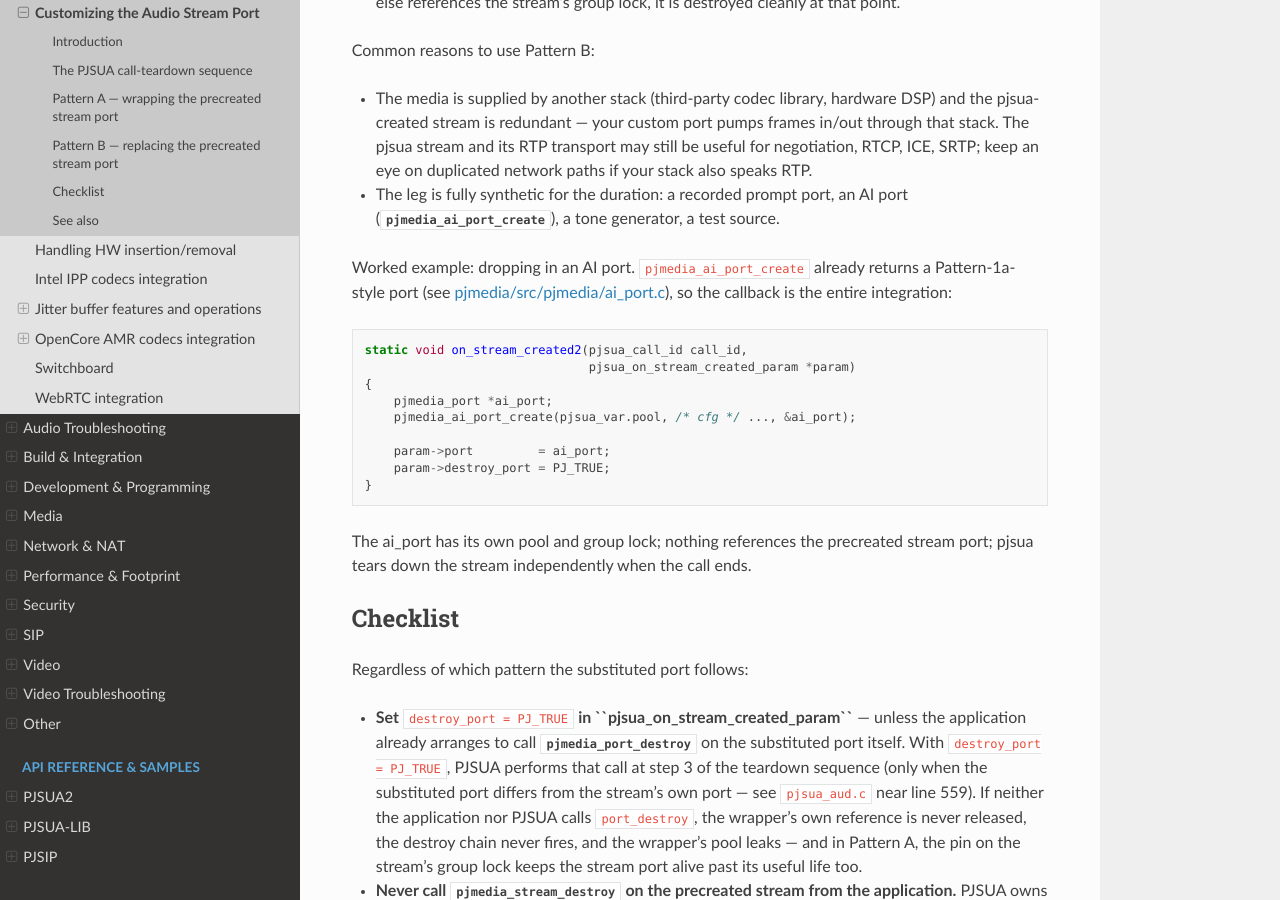
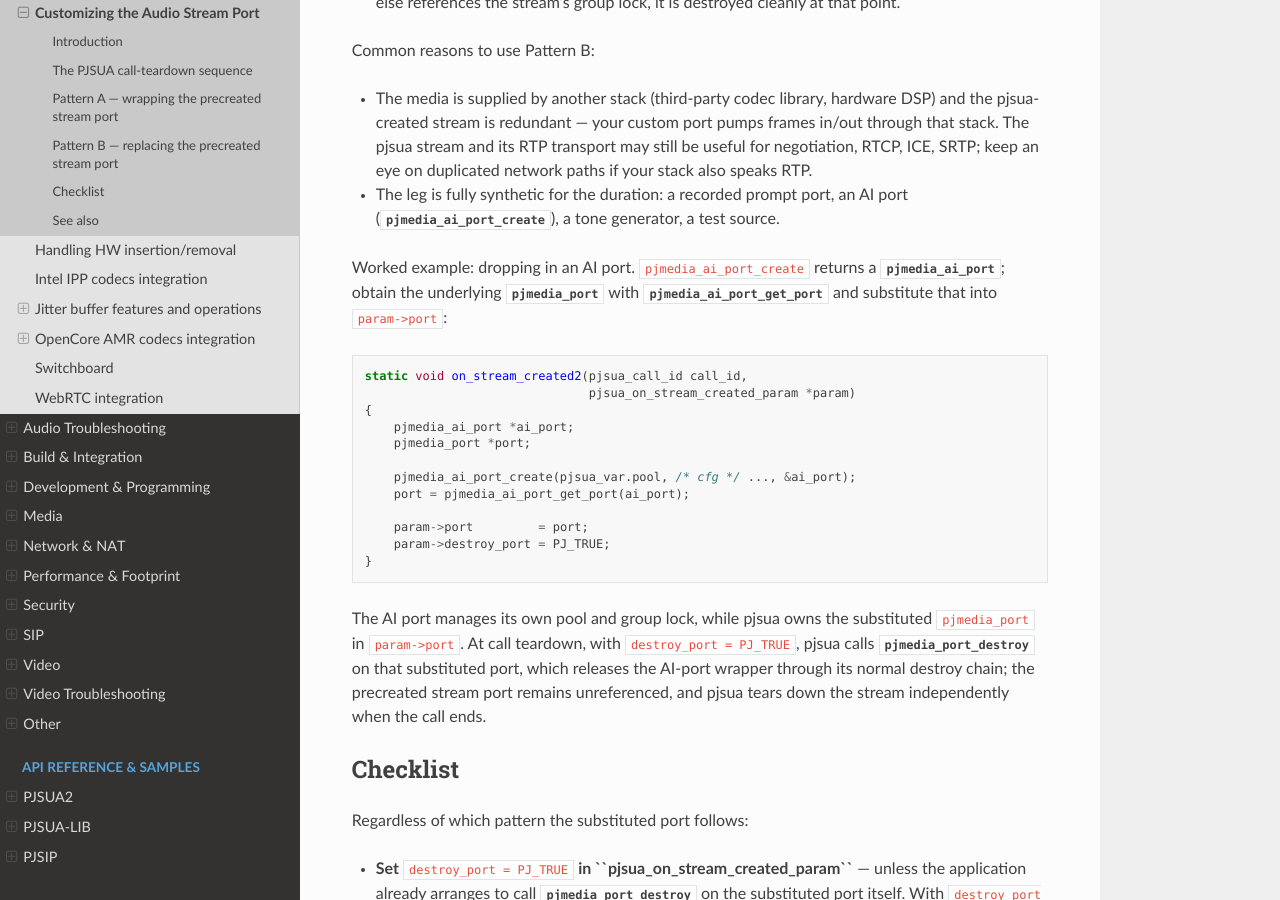
Before and after one commit to pjsip/pjproject_docs, a Sphinx documentation site: the page built from docs/source/specific-guides/audio/custom_audio_stream_port.rst, in a window 1280 px wide and 900 px high, scrolled down 5698 px. Built offline with Sphinx 7.4.7 and the Read the Docs theme 3.1.0, drawn with Linux system fonts in a browser that asks for light colours; the version number could not be read and is left out.

Commit message:
Potential fix for pull request finding
Co-authored-by: Copilot Autofix powered by AI <175728472+Copilot@users.noreply.github.com>

```diff
--- a/docs/source/specific-guides/audio/custom_audio_stream_port.rst
+++ b/docs/source/specific-guides/audio/custom_audio_stream_port.rst
@@ -339,25 +339,33 @@ Common reasons to use Pattern B:
   a tone generator, a test source.
 
 Worked example: dropping in an AI port. ``pjmedia_ai_port_create``
-already returns a Pattern-1a-style port (see
-:source:`pjmedia/src/pjmedia/ai_port.c`), so the callback is
-the entire integration:
+returns a :cpp:any:`pjmedia_ai_port`; obtain the underlying
+:cpp:any:`pjmedia_port` with
+:cpp:any:`pjmedia_ai_port_get_port` and substitute that into
+``param->port``:
 
 .. code-block:: c
 
    static void on_stream_created2(pjsua_call_id call_id,
                                   pjsua_on_stream_created_param *param)
    {
-       pjmedia_port *ai_port;
+       pjmedia_ai_port *ai_port;
+       pjmedia_port *port;
+
        pjmedia_ai_port_create(pjsua_var.pool, /* cfg */ ..., &ai_port);
+       port = pjmedia_ai_port_get_port(ai_port);
 
-       param->port         = ai_port;
+       param->port         = port;
        param->destroy_port = PJ_TRUE;
    }
 
-The ai_port has its own pool and group lock; nothing references
-the precreated stream port; pjsua tears down the stream
-independently when the call ends.
+The AI port manages its own pool and group lock, while pjsua owns
+the substituted ``pjmedia_port`` in ``param->port``. At call
+teardown, with ``destroy_port = PJ_TRUE``, pjsua calls
+:cpp:any:`pjmedia_port_destroy` on that substituted port, which
+releases the AI-port wrapper through its normal destroy chain;
+the precreated stream port remains unreferenced, and pjsua tears
+down the stream independently when the call ends.
 
 Checklist
 ---------
```
